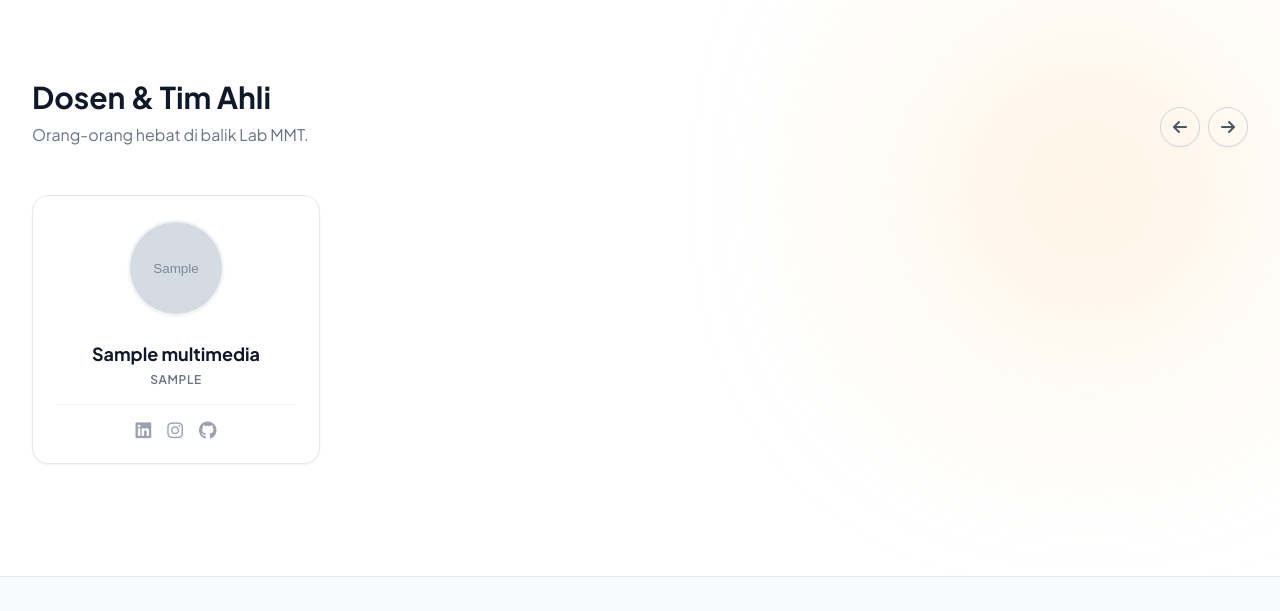
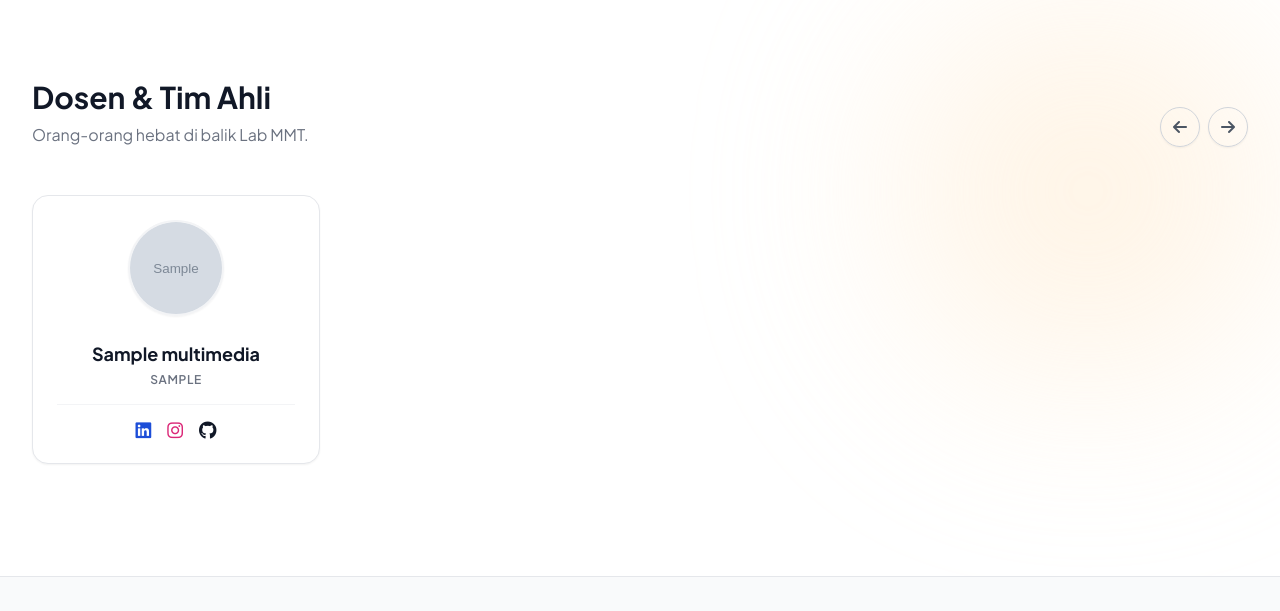
Before and after one commit to furalmiqbadi/pbl, a PHP site: page /index.php?page=about in a window 1280 px wide. Shown: the part 2792-3403 px from the top of the page. Run offline with PHP 8.4, Linux system fonts and the light colour scheme; tables that the repository leaves empty or names only in its code hold one stand-in row (values such as "Sample post"); grey boxes marked "Sample" are stand-in pictures; some libraries are stand-ins or nearby versions.

Commit message:
Delete Hover About

```diff
--- a/view/about.php
+++ b/view/about.php
@@ -203,10 +203,9 @@ $partner = $data_About['partner'] ?? [];
                                     <p class="text-gray-500 text-xs uppercase tracking-wider font-semibold mb-4"><?php echo h($pic['jabatan']); ?></p>
 
                                     <div class="flex justify-center gap-4 border-t border-gray-100 pt-4 mt-4">
-                                        <?php if (!empty($pic['link_linkedin'])): ?> <a href="<?php echo h($pic['link_linkedin']); ?>" target="_blank" class="text-gray-400 hover:text-blue-700 transition transform hover:scale-110"><i class="fab fa-linkedin text-lg"></i></a> <?php endif; ?>
-                                        <?php if (!empty($pic['link_instagram'])): ?> <a href="<?php echo h($pic['link_instagram']); ?>" target="_blank" class="text-gray-400 hover:text-pink-600 transition transform hover:scale-110"><i class="fab fa-instagram text-lg"></i></a> <?php endif; ?>
-                                        <?php if (!empty($pic['link_github'])): ?> <a href="<?php echo h($pic['link_github']); ?>" target="_blank" class="text-gray-400 hover:text-gray-900 transition transform hover:scale-110"><i class="fab fa-github text-lg"></i></a> <?php endif; ?>
-                                        <?php if (!empty($pic['link_youtube'])): ?> <a href="<?php echo h($pic['link_youtube']); ?>" target="_blank" class="text-gray-400 hover:text-red-600 transition transform hover:scale-110"><i class="fab fa-youtube text-lg"></i></a> <?php endif; ?>
+                                        <?php if (!empty($pic['link_linkedin'])): ?> <a href="<?php echo h($pic['link_linkedin']); ?>" target="_blank" class="text-blue-700 transition transform hover:scale-110"><i class="fab fa-linkedin text-lg"></i></a> <?php endif; ?>
+                                        <?php if (!empty($pic['link_instagram'])): ?> <a href="<?php echo h($pic['link_instagram']); ?>" target="_blank" class="text-pink-600 transition transform hover:scale-110"><i class="fab fa-instagram text-lg"></i></a> <?php endif; ?>
+                                        <?php if (!empty($pic['link_github'])): ?> <a href="<?php echo h($pic['link_github']); ?>" target="_blank" class="text-gray-900 transition transform hover:scale-110"><i class="fab fa-github text-lg"></i></a> <?php endif; ?>
                                     </div>
                                 </div>
                             </div>
@@ -229,7 +228,7 @@ $partner = $data_About['partner'] ?? [];
                                 ?>
                                 <img src="<?php echo assetUrl($partnerPath); ?>"
                                      alt="<?php echo h($p['nama_brand']); ?>"
-                                     class="max-h-12 max-w-full object-contain grayscale hover:grayscale-0 transition duration-300"
+                                     class="max-h-12 max-w-full object-contain hover:grayscale-0 transition duration-300"
                                      onerror="this.style.display='none';">
                             </div>
                         <?php endforeach; ?>
```
